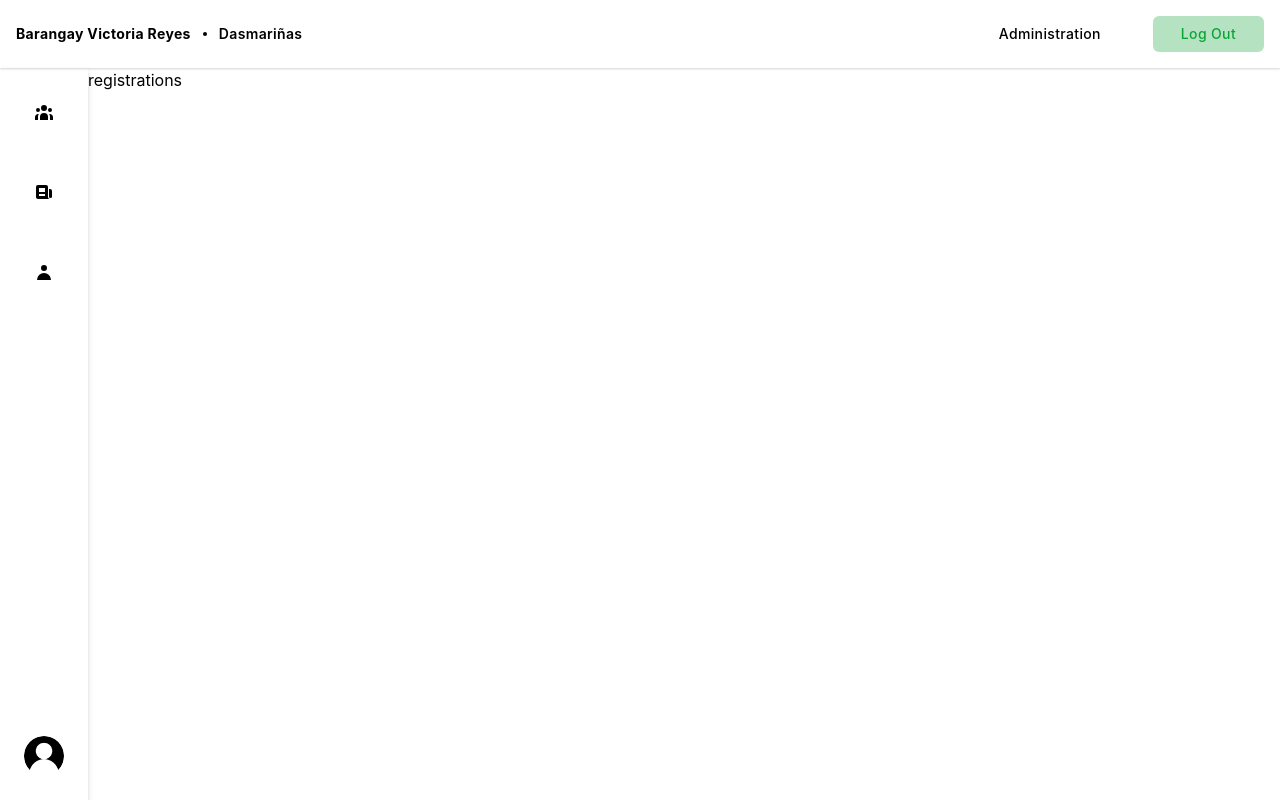
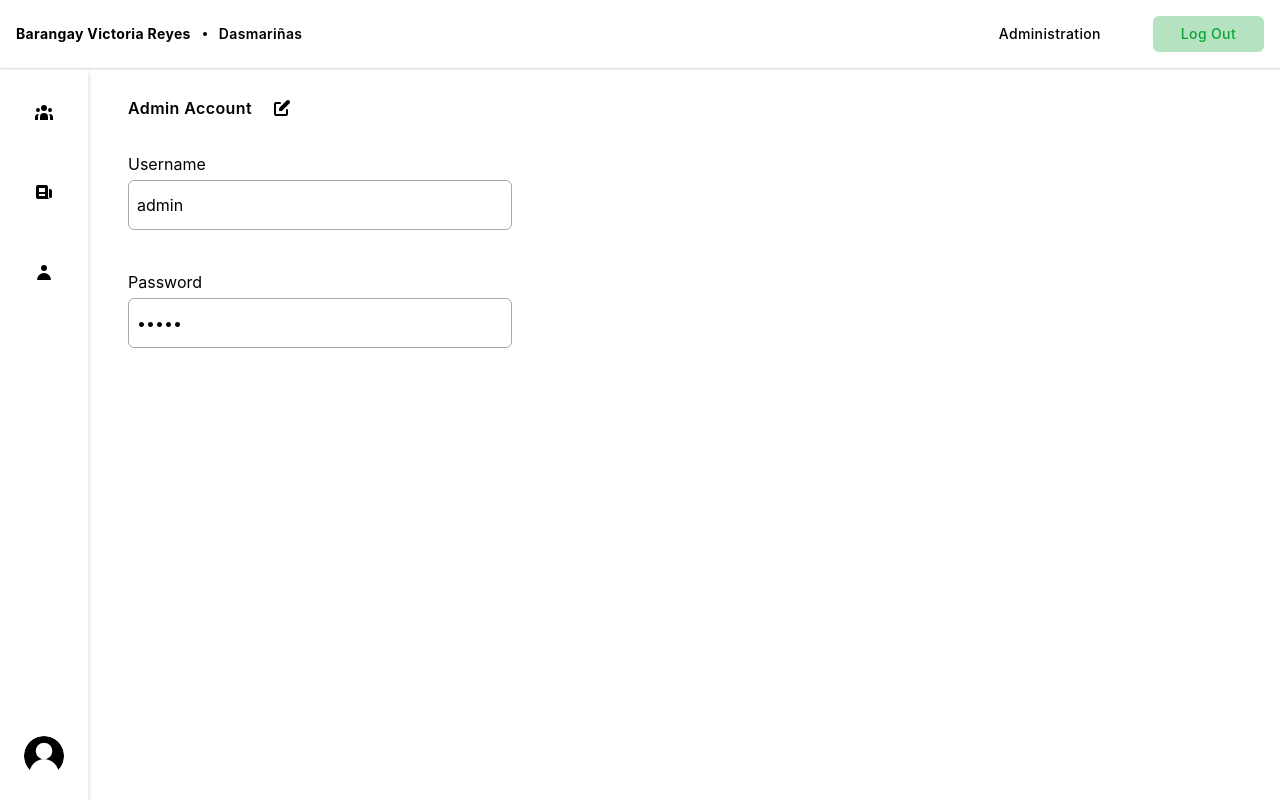
Before and after one commit to jzztn/barangay-victoria-reyes, a Next.js app: page /admin/profile in a window 1280 px wide. Built offline with nearby package versions, Linux system fonts and the light colour scheme; no server answers; the database is empty.

Commit message:
Add admin profile

```diff
--- a/pages/admin/profile.tsx
+++ b/pages/admin/profile.tsx
@@ -1,31 +1,24 @@
-import type {
-  GetServerSideProps,
-  GetStaticPaths,
-  GetStaticProps,
-  NextPage,
-} from 'next'
-import prisma from '../../adapters/prisma'
+import type { NextPage } from 'next'
 import Name from '../../components/elements/account-name'
 import Button from '../../components/elements/button'
-import Layout from '../../components/layout'
 import Header from '../../components/layout/header'
 import Main from '../../components/layout/main'
 import NavigationBar from '../../components/section/navbar'
 import NavLinks from '../../components/section/navbar/nav-links'
 import SidePanel from '../../components/section/side-panel'
 import SideBar from '../../components/styled/sidebar'
-import type { Resident, User } from '../../prisma/definition'
-import serializeData from '../../utilities/serialize-data'
 import Logo from '../../components/elements/logo'
+import { useState } from 'react'
 import { useRouter } from 'next/router'
+import { PencilAltIcon } from '@heroicons/react/solid'
 
-interface Props {
-  users: User[]
-  residents: Resident[]
-}
+const Profile: NextPage = () => {
+  // router
+  const router = useRouter()
+  // search input field
+  const [input, setInput] = useState('')
+  const [edit, setEdit] = useState(false)
 
-const Profile: NextPage<Props> = ({ users, residents }) => {
-  const router = useRouter()
   return (
     <section className="h-screen grid grid-rows-[auto,1fr]">
       <Header>
@@ -73,7 +66,34 @@ const Profile: NextPage<Props> = ({ users, residents }) => {
       <Main>
         <section className="h-full grid lg:grid-cols-[auto,1fr]">
           <SidePanel image="\images\admin.png" admin={true} />
-          <section>registrations</section>
+          <section className="grid grid-rows-[auto,auto,auto,1fr] gap-8 px-10 py-7">
+            <div className='flex gap-5 items-center'>
+              <h1 className="font-semibold tracking-wide">Admin Account</h1>
+              <button onClick={() => setEdit(!edit)}>
+                <PencilAltIcon className="w-5 h-5 hover:-translate-y-1 hover:text-primary cursor-pointer transition-all duration-300" />
+              </button>
+            </div>
+
+            <div className="flex flex-col gap-10">
+              <div className="flex flex-col gap-1">
+                <h2>Username</h2>
+                <input
+                  type="text"
+                  value="admin"
+                  className="border-[1px] border-gray py-3 lg:w-96 pl-2 rounded-md"
+                />
+              </div>
+
+              <div className="flex flex-col gap-1">
+                <h2>Password</h2>
+                <input
+                  type="password"
+                  value="admin"
+                  className="border-[1px] border-gray py-3 lg:w-96 pl-2 rounded-md"
+                />
+              </div>
+            </div>
+          </section>
         </section>
       </Main>
     </section>
@@ -81,28 +101,3 @@ const Profile: NextPage<Props> = ({ users, residents }) => {
 }
 
 export default Profile
-
-export const getServerSideProps: GetServerSideProps = async () => {
-  const users = await prisma.user.findMany({
-    include: {
-      records: true,
-    },
-  })
-
-  const residents = await prisma.resident.findMany({
-    where: {
-      withId: null,
-    },
-
-    include: {
-      members: true,
-    },
-  })
-
-  return {
-    props: {
-      users: serializeData(users),
-      residents: serializeData(residents),
-    },
-  }
-}
```
